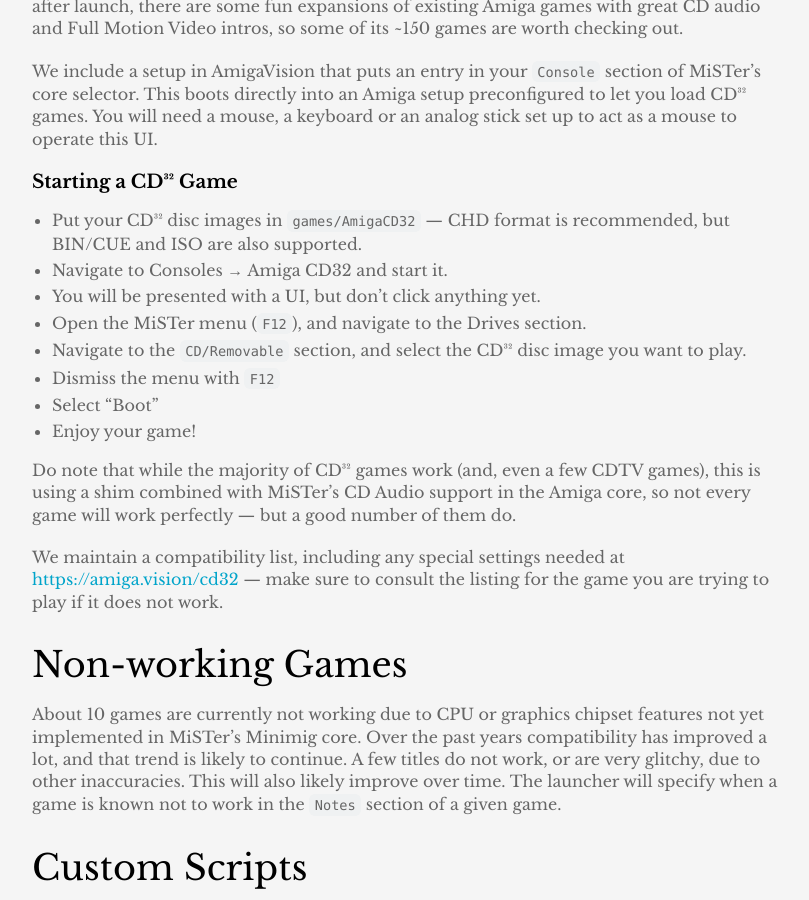
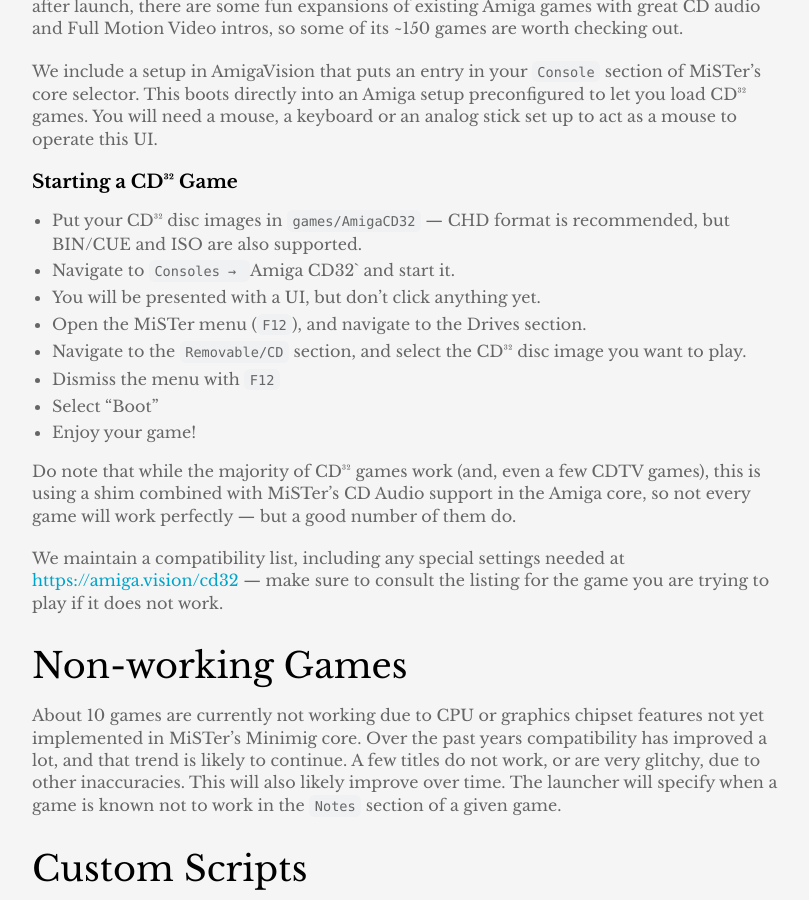
Before and after one commit to amigavision/amigavision.github.io, a Jekyll site: the page built from docs.md, in a window 1280 px wide and 900 px high, scrolled down 10144 px. Shown: the whole window, without its empty margins (233-1042 px from the left). Built offline with Jekyll 4.4.1, drawn with Linux system fonts in a browser that asks for light colours.

Commit message:
Formatting

```diff
--- a/docs.md
+++ b/docs.md
@@ -291,10 +291,10 @@
 ### Starting a CD³² Game
 
 * Put your CD³² disc images in `games/AmigaCD32` — CHD format is recommended, but BIN/CUE and ISO are also supported.
-* Navigate to Consoles → Amiga CD32 and start it.
+* Navigate to `Consoles → `Amiga CD32` and start it.
 * You will be presented with a UI, but don't click anything yet.
 * Open the MiSTer menu (`F12`), and navigate to the Drives section.
-* Navigate to the `CD/Removable` section, and select the CD³² disc image you want to play.
+* Navigate to the `Removable/CD` section, and select the CD³² disc image you want to play.
 * Dismiss the menu with `F12`
 * Select "Boot"
 * Enjoy your game!
```
